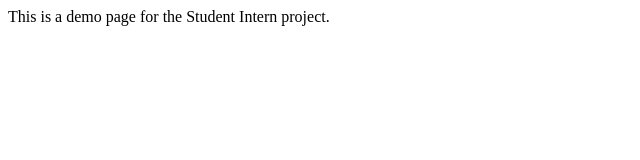
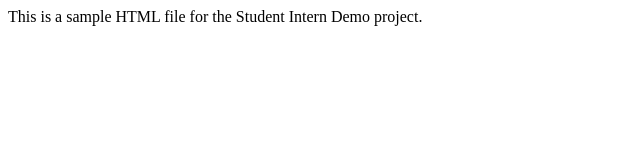
Before and after one commit to studentintern-45/Studentintern-Demo, a plain HTML site: page index.html in a window 1280 px wide. Shown: the whole page, without its empty margins (0-640 px from the left). Drawn offline with Linux system fonts and the light colour scheme.

Commit message:
Added Html

```diff
--- a/index.html
+++ b/index.html
@@ -1,3 +1,4 @@
 <p>
-    This is a demo page for the Student Intern project.
+    This is a sample HTML file for the Student Intern Demo project.
+
 </p>
```
